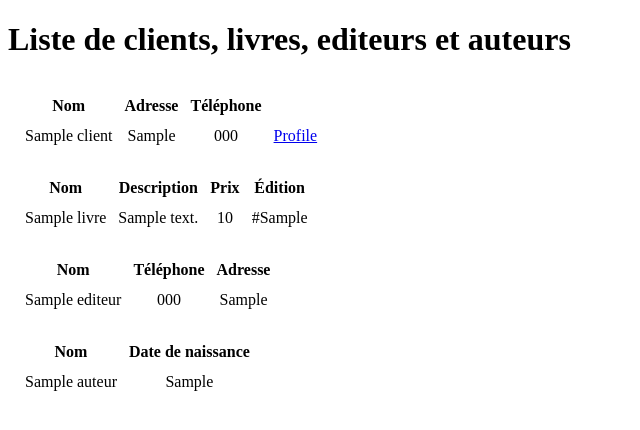
After one commit to S-OBlouin/wa-TP, a PHP site: page / in a window 1280 px wide. The commit adds this page. Shown: the top 430 px of the page, without its empty margins (0-640 px from the left). Run offline with PHP 8.4, Linux system fonts and the light colour scheme; tables that the repository leaves empty or names only in its code hold one stand-in row (values such as "Sample post").

Commit message:
Version Finale

```diff
--- a/class/Crud.php
+++ b/class/Crud.php
@@ -6,7 +6,7 @@ class Crud extends PDO {
         parent::__construct('mysql:host=localhost; dbname=wa_tp1; port=3306; charset=utf8', 'root', '');
     }
 
-    public function select($table, $field='id', $order='ASC' ){
+    public function select($table, $field, $order='ASC' ){
         $sql = "SELECT * FROM $table ORDER BY $field $order";
         $stmt  = $this->query($sql);
         return  $stmt->fetchAll();
--- a/client-create.php
+++ b/client-create.php
@@ -4,12 +4,9 @@
     <meta charset="UTF-8">
     <meta http-equiv="X-UA-Compatible" content="IE=edge">
     <meta name="viewport" content="width=device-width, initial-scale=1.0">
+    <link rel="stylesheet" href="./css/style.css">
     <title>New Client</title>
     <style>
-        input{
-            display: block;
-            margin: 5px;
-        }
     </style>
 </head>
 <body>
--- a/client-delete.php
+++ b/client-delete.php
@@ -1,5 +1,4 @@
 <?php
-//print_r($_POST);
 require_once 'class/Crud.php';
 
 $Crud = new Crud;
--- a/client-store.php
+++ b/client-store.php
@@ -6,4 +6,4 @@ $insert = $Crud->insert('wa_client', $_POST);
 
 $insert;
 
-header('Location: client-index.php');
+header('Location: index.php');
--- a/client-update.php
+++ b/client-update.php
@@ -1,5 +1,4 @@
 <?php
-//print_r($_POST);
 require_once 'class/Crud.php';
 
 $Crud = new Crud;
--- /dev/null
+++ b/css/style.css
@@ -0,0 +1,24 @@
+input {
+  display: block;
+  margin: 5px;
+}
+table {
+  padding: 10px;
+}
+
+th,
+td {
+  padding: 5px;
+  text-align: center;
+}
+nav {
+  height: 25px;
+}
+
+nav a {
+  padding: 5px;
+  text-decoration: none;
+}
+nav a:hover {
+  background-color: rgb(194, 194, 194);
+}
--- /dev/null
+++ b/index.php
@@ -0,0 +1,116 @@
+<?php
+require_once "class/Crud.php";
+
+$Crud = new Crud;
+
+$client = $Crud->select("wa_client", "nom_client", "DESC");
+$livres = $Crud->select("wa_livres", "nom_livres", "DESC");
+$editeur = $Crud->select("wa_editeur", "nom_editeur", "DESC");
+$auteur = $Crud->select("wa_auteur", "nom_auteur", "DESC");
+
+?>
+
+<!DOCTYPE html>
+<html lang="en">
+<head>
+    <meta charset="UTF-8">
+    <meta http-equiv="X-UA-Compatible" content="IE=edge">
+    <meta name="viewport" content="width=device-width, initial-scale=1.0">
+    <link rel="stylesheet" href="./css/style.css">
+    <title>Document</title>
+</head>
+<body>
+    <main>
+        <h1>Liste de clients, livres, editeurs et auteurs</h1>
+        <table>
+            <thead>
+                <tr>
+                    <th>Nom</th>
+                    <th>Adresse</th>
+                    <th>Téléphone</th>
+                </tr>
+            </thead>
+            <tbody>
+                <?php
+                    foreach($client as $row){
+                ?>
+                    <tr>
+                        <td><?php echo $row['nom_client'] ?></td>
+                        <td><?php echo $row['adresse_client'] ?></td>
+                        <td><?php echo $row['tel_client'] ?></td>
+                        <td><a href="client-show.php?id=<?php echo $row['id'] ?>">Profile</a></td>
+                    </tr>
+                <?php
+                    }
+                ?>
+            </tbody>
+        </table>
+        <table>
+            <thead>
+                <tr>
+                    <th>Nom</th>
+                    <th>Description</th>
+                    <th>Prix</th>
+                    <th>Édition</th>
+                </tr>
+            </thead>
+            <tbody>
+                <?php
+                    foreach($livres as $row){
+                ?>
+                    <tr>
+                        <td><?php echo $row['nom_livres'] ?></td>
+                        <td><?php echo $row['description_livres'] ?></td>
+                        <td><?php echo $row['prix_livres'] ?></td>
+                        <td>#<?php echo $row['edition_livres'] ?></td>
+                    </tr>
+                <?php
+                    }
+                ?>
+            </tbody>
+        </table>
+        <table>
+            <thead>
+                <tr>
+                    <th>Nom</th>
+                    <th>Téléphone</th>
+                    <th>Adresse</th>
+                </tr>
+            </thead>
+            <tbody>
+                <?php
+                    foreach($editeur as $row){
+                ?>
+                    <tr>
+                        <td><?php echo $row['nom_editeur'] ?></td>
+                        <td><?php echo $row['tel_editeur'] ?></td>
+                        <td><?php echo $row['adresse_editeur'] ?></td>
+                    </tr>
+                <?php
+                    }
+                ?>
+            </tbody>
+        </table>
+        <table>
+            <thead>
+                <tr>
+                    <th>Nom</th>
+                    <th>Date de naissance</th>
+                </tr>
+            </thead>
+            <tbody>
+                <?php
+                    foreach($auteur as $row){
+                ?>
+                    <tr>
+                        <td><?php echo $row['nom_auteur'] ?></td>
+                        <td><?php echo $row['naissance_auteur'] ?></td>
+                    </tr>
+                <?php
+                    }
+                ?>
+            </tbody>
+        </table>
+    </main>
+</body>
+</html>
```
Also changed, not shown: client-edit.php (+10 -10 lines), client-index.php (deleted, +0 -51 lines), client-show.php (+7 -6 lines).
